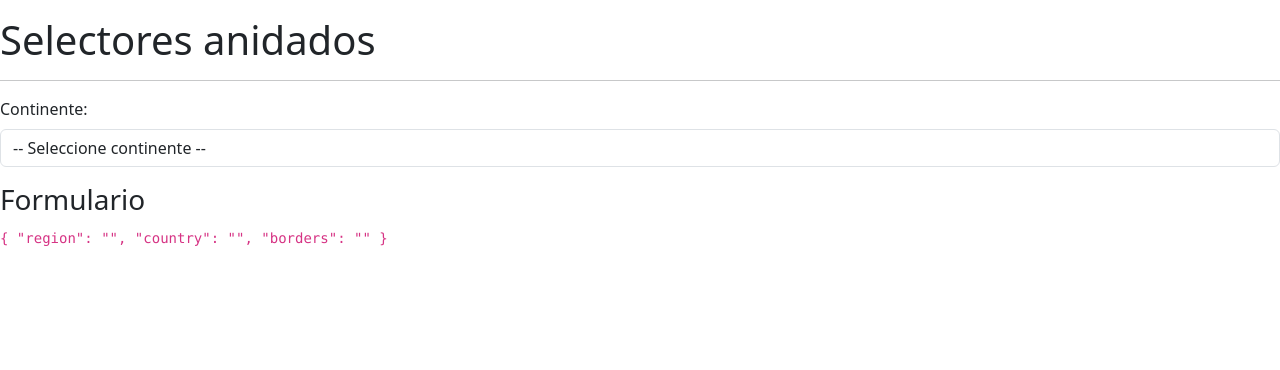
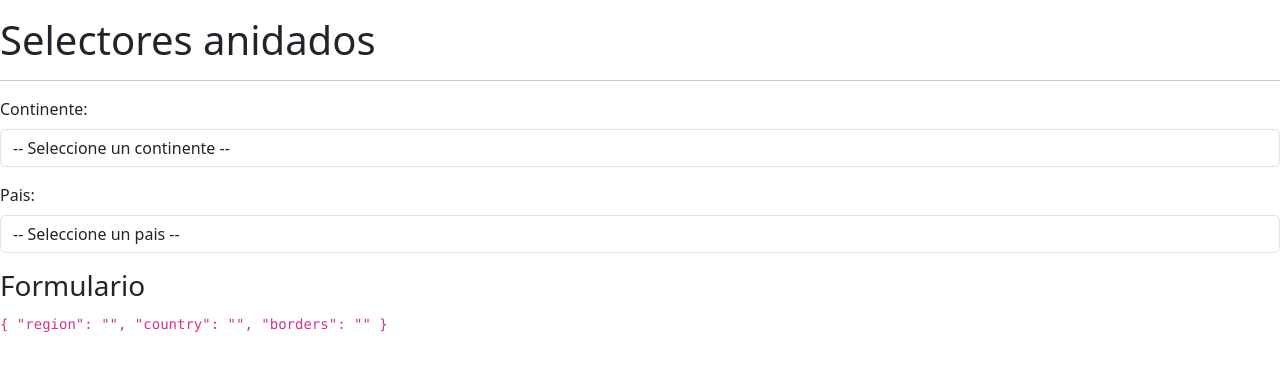
Before and after one commit to tomasVergara14/reactive-forms-selectors, an Angular app: page /selector in a window 1280 px wide. Shown: the top 370 px of the page. Built offline with nearby package versions, Linux system fonts and the light colour scheme.

Commit message:
RegionChanged Listener

```diff
--- a/src/app/country/interfaces/country.interfaces.ts
+++ b/src/app/country/interfaces/country.interfaces.ts
@@ -4,6 +4,12 @@
     Asia = 'Asia',
     Europa = 'Europa',
     Oceania = 'Oceania'
+}
+
+export interface SmallCountry {
+    name:       string,
+    cca3:       string,
+    borders:    string[],
 }
 
 export interface Country {
--- a/src/app/country/pages/selector-page/selector-page.component.html
+++ b/src/app/country/pages/selector-page/selector-page.component.html
@@ -10,8 +10,21 @@
             <select
             formControlName="region"
             class="form-control">
-                <option value="">-- Seleccione continente --</option>
+                <option value="">-- Seleccione un continente --</option>
                 <option *ngFor="let region of regions" [value]="region"> {{ region }} </option>
+            </select>
+        </div>
+    </div>
+
+    <!-- Countries -->
+    <div class="row mb-3">
+        <div class="col">
+            <label class="form-label">Pais:</label>
+            <select
+            formControlName="region"
+            class="form-control">
+                <option value="">-- Seleccione un pais --</option>
+                <!-- <option *ngFor="let region of regions" [value]="region"> {{ region }} </option> -->
             </select>
         </div>
     </div>
--- a/src/app/country/pages/selector-page/selector-page.component.ts
+++ b/src/app/country/pages/selector-page/selector-page.component.ts
@@ -1,7 +1,8 @@
-import { Component } from '@angular/core';
+import { Component, OnInit } from '@angular/core';
 import { FormBuilder, FormGroup, Validators } from '@angular/forms';
 import { CountriesService } from '../../services/countries.service';
 import { Region } from '../../interfaces/country.interfaces';
+import { subscribe } from 'diagnostics_channel';
 
 @Component({
   selector: 'app-selector-page',
@@ -9,7 +10,7 @@
   styles: [
   ]
 })
-export class SelectorPageComponent {
+export class SelectorPageComponent implements OnInit {
 
   public myForm: FormGroup = this.fb.group({
     region: ['', Validators.required],
@@ -22,8 +23,23 @@
     private countriesService: CountriesService,
   ){}
 
+  ngOnInit(): void {
+
+    this.onRegionChanged();
+
+  }
+
   get regions(): Region[] {
     return this.countriesService.regions;
   }
 
+  onRegionChanged():void {
+
+    this.myForm.get('region')!.valueChanges
+     .subscribe(region => {
+      console.log({ region })
+     })
+
+  }
+
 }
--- a/src/app/country/services/countries.service.ts
+++ b/src/app/country/services/countries.service.ts
@@ -1,5 +1,5 @@
 import { Injectable } from '@angular/core';
-import { Region } from '../interfaces/country.interfaces';
+import { Region, SmallCountry } from '../interfaces/country.interfaces';
 
 @Injectable({
   providedIn: 'root'
@@ -13,4 +13,8 @@
   get regions(): Region[] {
     return [ ...this._regions ];
   }
+
+  getCountriesByRegion( region: Region ): SmallCountry[]{
+    return []
+  }
 }
```
